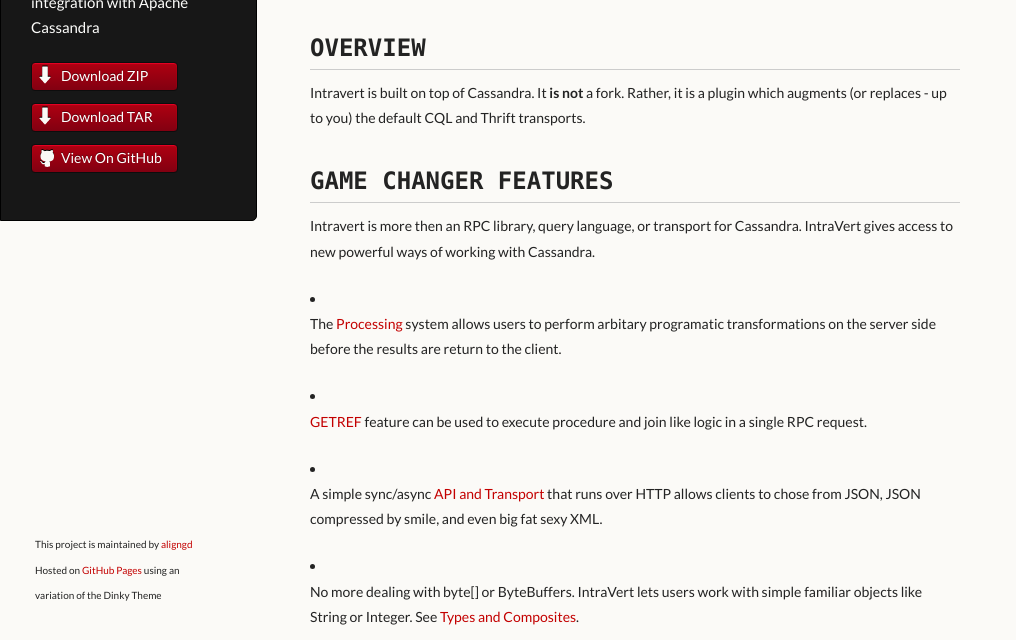
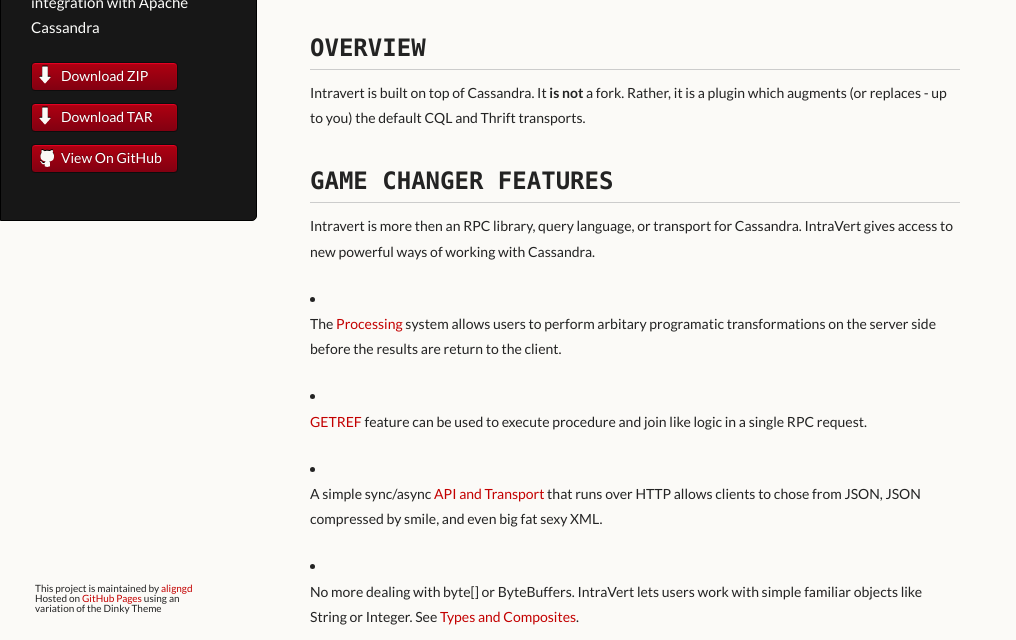
Before and after one commit to zznate/intravert-ug, a plain HTML site: page index.html in a window 1280 px wide. Shown: the part 160-800 px from the top of the page, without its empty margins (0-1016 px from the left). Drawn offline with Linux system fonts and the light colour scheme; a web font is replaced by a local one.

Commit message:
Update stylesheets/styles.css

```diff
--- a/stylesheets/styles.css
+++ b/stylesheets/styles.css
@@ -329,10 +329,11 @@ section {
 
 footer {
   width:170px;
+  line-height:1em;
   font-size:10px;
   float:left;
   position:fixed;
-  bottom:10px;
+  bottom:5px;
 	padding-left: 35px;
 }
 
```
